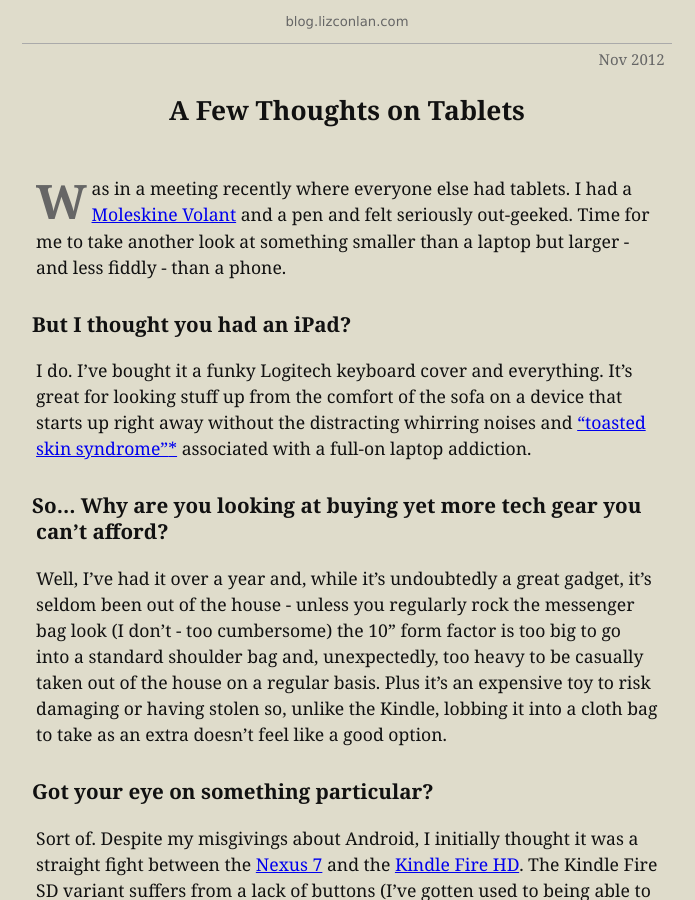
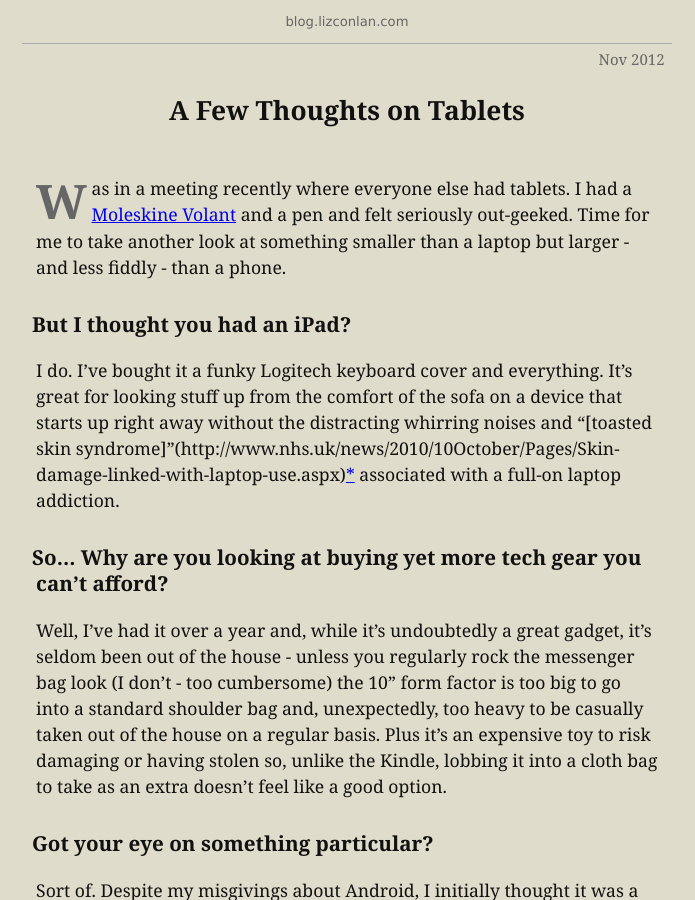
Before and after one commit to lizconlan/lizconlan.github.com, a Jekyll site: the page built from _posts/2012-11-03-a-few-thoughts-on-tablets.md, in a window 1280 px wide and 900 px high. Shown: the whole window, without its empty margins (293-988 px from the left). Built offline with Jekyll 4.4.1, drawn with Linux system fonts in a browser that asks for light colours.

Commit message:
moving a few brackets around

```diff
--- a/_posts/2012-11-03-a-few-thoughts-on-tablets.md
+++ b/_posts/2012-11-03-a-few-thoughts-on-tablets.md
@@ -13,7 +13,7 @@ keywords: tablets, Kindle Fire HD, Nexus 7, iPad Mini, iOS, Android, Surface
 
 ### But I thought you had an iPad?
 
-I do. I've bought it a funky Logitech keyboard cover and everything. It's great for looking stuff up from the comfort of the sofa on a device that starts up right away without the distracting whirring noises and ["toasted skin syndrome"](http://www.nhs.uk/news/2010/10October/Pages/Skin-damage-linked-with-laptop-use.aspx)[*] associated with a full-on laptop addiction.
+I do. I've bought it a funky Logitech keyboard cover and everything. It's great for looking stuff up from the comfort of the sofa on a device that starts up right away without the distracting whirring noises and "[toasted skin syndrome]"(http://www.nhs.uk/news/2010/10October/Pages/Skin-damage-linked-with-laptop-use.aspx)[*] associated with a full-on laptop addiction.
 
 ### So… Why are you looking at buying yet more tech gear you can't afford?
 
```
